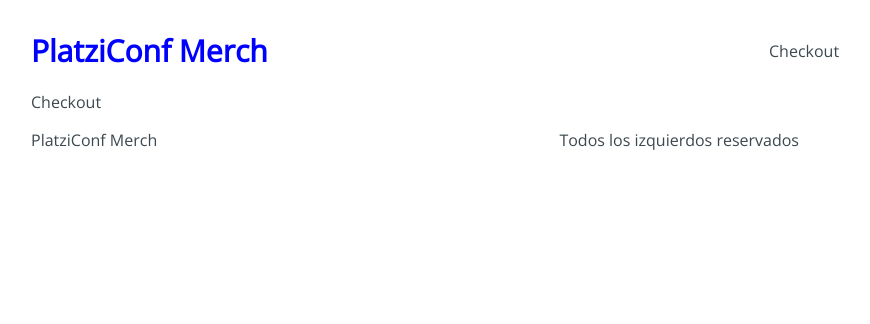
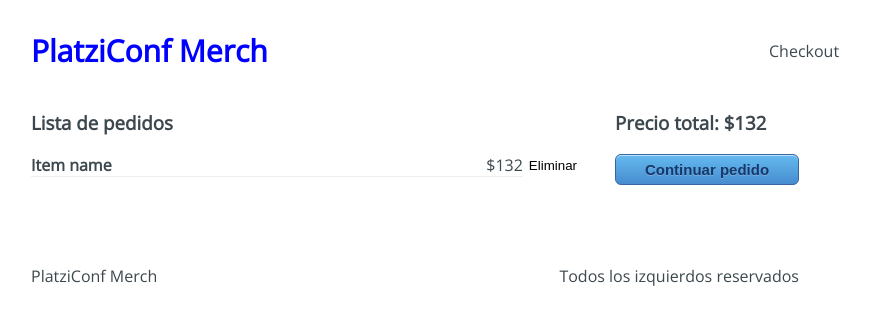
Before and after one commit to jeantivan/platzi-react-hooks-pro, a React (Vite) app: page /checkout in a window 1280 px wide. Shown: the top 324 px of the page, without its empty margins (225-1095 px from the left). Built offline with nearby package versions, Linux system fonts and the light colour scheme.

Commit message:
Maquetación y estilos del formulario de checkout

```diff
--- a/src/containers/Checkout.jsx
+++ b/src/containers/Checkout.jsx
@@ -1,7 +1,26 @@
+import '../styles/components/Checkout.css';
+
 import React from 'react';
 
 const Checkout = () => {
-  return <div>Checkout</div>;
+  return (
+    <div className="Checkout">
+      <div className="Checkout-content">
+        <h3>Lista de pedidos</h3>
+        <div className="Checkout-item">
+          <div className="Checkout-element">
+            <h4>Item name</h4>
+            <span>$132</span>
+          </div>
+          <button type="button">Eliminar</button>
+        </div>
+      </div>
+      <div className="Checkout-sidebar">
+        <h3>Precio total: $132</h3>
+        <button type="button">Continuar pedido</button>
+      </div>
+    </div>
+  );
 };
 
 export default Checkout;
```
